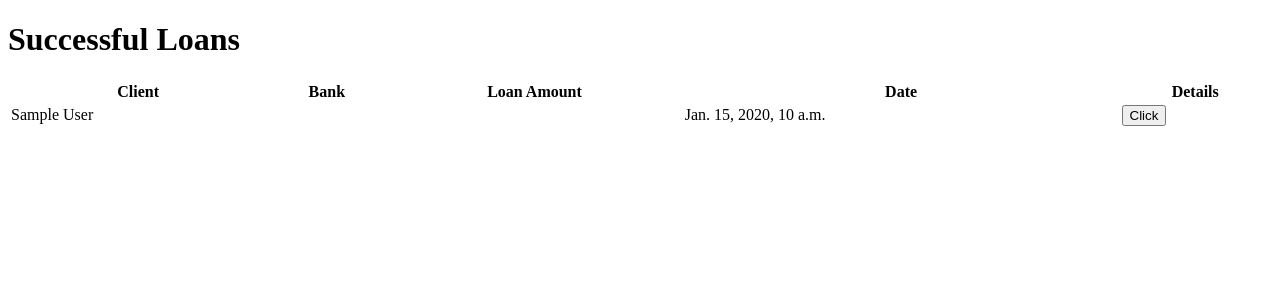
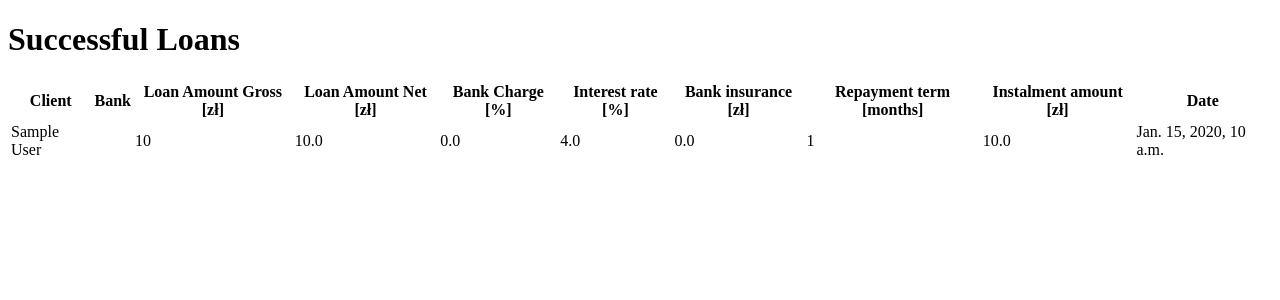
Before and after one commit to emillech/Loan-helper, a Django app: page /all_loans/ in a window 1280 px wide. Shown: the top 300 px of the page. Run offline with Django 3.2, Linux system fonts and the light colour scheme; tables that the repository leaves empty hold one stand-in row (values such as "Sample post").

Commit message:
some edits in loans view, also added new records in app.py

```diff
--- a/loan_helper/templates/loan_helper/successfulloan_list.html
+++ b/loan_helper/templates/loan_helper/successfulloan_list.html
@@ -11,9 +11,15 @@
   <tr>
     <th>Client</th>
     <th>Bank</th>
-    <th>Loan Amount</th>
+    <th>Loan Amount Gross [zł]</th>
+    <th>Loan Amount Net [zł]</th>
+    <th>Bank Charge [%]</th>
+    <th>Interest rate [%]</th>
+    <th>Bank insurance [zł]</th>
+    <th>Repayment term [months]</th>
+    <th>Instalment amount [zł]</th>
     <th>Date</th>
-    <th>Details</th>
+
 
   </tr>
        {% for loan in object_list %}
@@ -21,12 +27,18 @@
 
     <td>{{ loan.client }}</td>
     <td>{{ loan.bank }}</td>
-    <td>{{ loan.loan_amount }}</td>
+    <td>{{ loan.loan_amount_gross }}</td>
+    <td>{{ loan.loan_amount_net }}</td>
+    <td>{{ loan.bank_charge }}</td>
+    <td>{{ loan.interest_rate }}</td>
+    <td>{{ loan.bank_insurance }}</td>
+    <td>{{ loan.repayment_term }}</td>
+    <td>{{ loan.instalment_amount }}</td>
     <td>{{ loan.date_created }}</td>
-    <td><a href="/broker_details/{{ broker.id }}"> <input type="button" value="Click"></a></td>
+
   </tr>
      {% empty %}
-    <li>No brokers yet.</li>
+    <li>No loans yet.</li>
 {% endfor %}
 </table><br><br>
 </body>
```
Also changed, not shown: loan_helper/app.py (+24 -10 lines).
